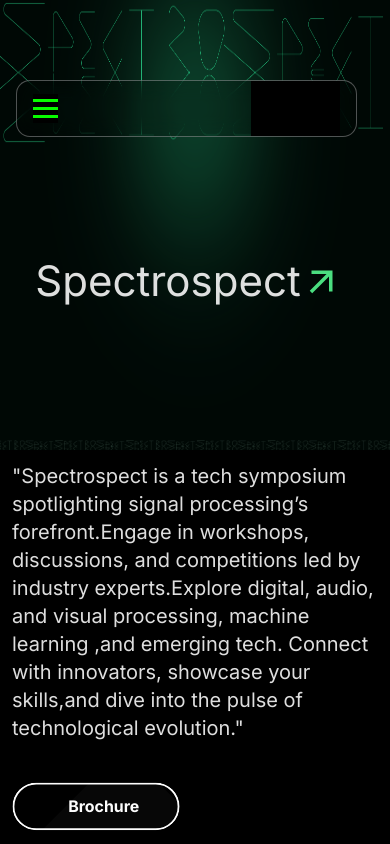
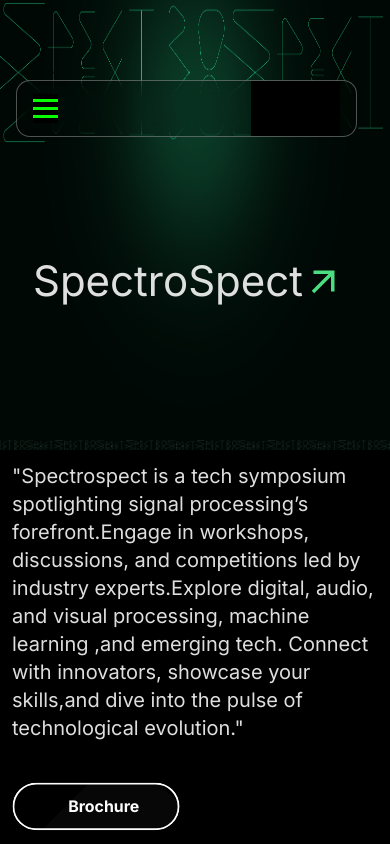
Before and after one commit to IEEE-FISAT-SB-WEBCOM/SpectroSpect-Main, a React (Vite) app in the folder frontend/: page / in a window 390 px wide. Shown: the top 844 px of the page. Built offline with nearby package versions, Linux system fonts and the light colour scheme; some icons are missing.

Commit message:
SpectroSpect fixed

```diff
--- a/frontend/src/App.css
+++ b/frontend/src/App.css
@@ -259,7 +259,7 @@ h1{
 }
 
 .regsitrationCard:hover{
-  box-shadow: 0 0 20px rgba(255, 255, 255,0.5);
+  box-shadow: 0 0 10px rgba(255, 255, 255,0.4);
 }
 
 .regsitrationCard button:hover{
--- a/frontend/src/components/LandingPage.jsx
+++ b/frontend/src/components/LandingPage.jsx
@@ -325,7 +325,7 @@ theme="dark"
 <img className="h-[600px] hidden md:flex  mt-36" src={globee} ></img>
 <div id="spt" className="w-full sm:static md:absolute pb-40 flex bg-opacity-100 md:bg-gradient-to-b from-transparent to-black  translate-y-28 md:translate-y-52 items-center align-middle justify-center">
 
-<h1 className="text-[42px] md:text-[12rem]">Spectrospect</h1>
+<h1 className="text-[42px] md:text-[12rem]">SpectroSpect</h1>
 <MdArrowOutward className="text-green-400 text-[42px] md:text-[12rem] mr-3" />
 </div>
 </div>
```
